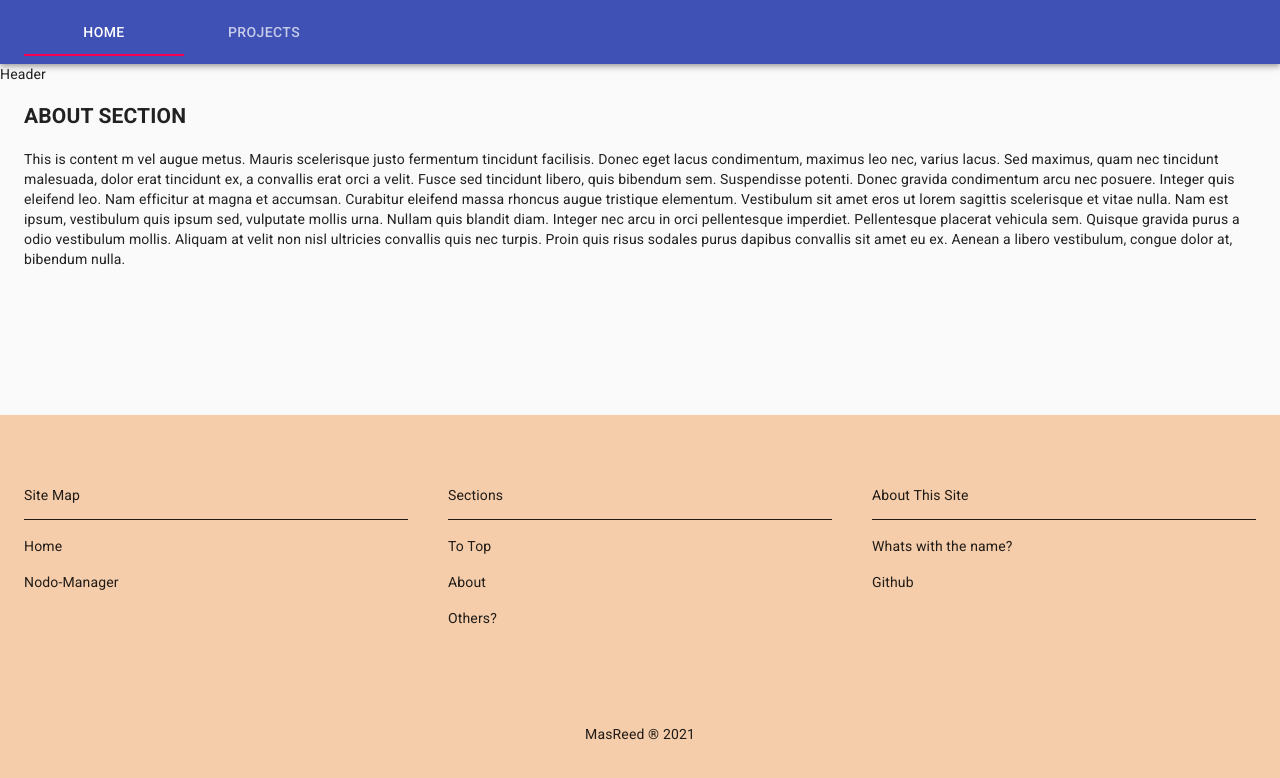
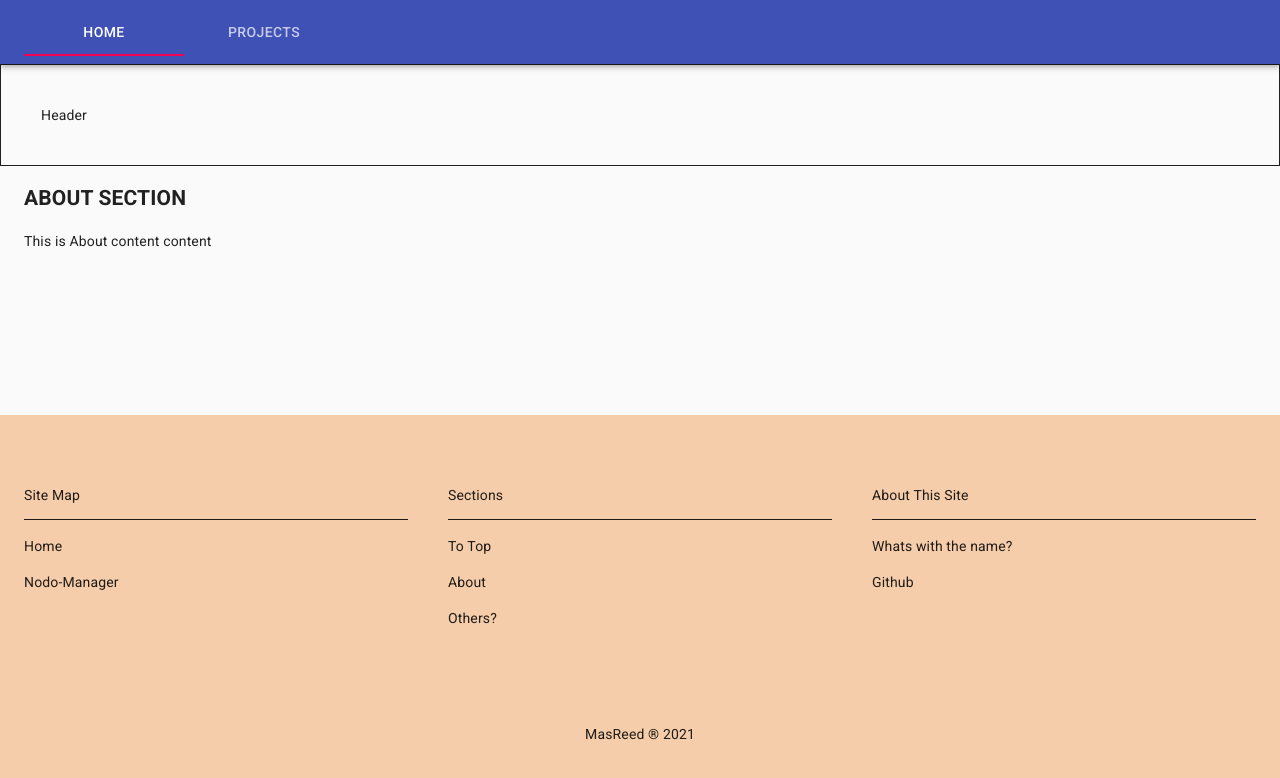
Before and after one commit to MasReed/personal-interactive-website, a React (Create React App) app: page / in a window 1280 px wide. Shown: the top 778 px of the page. Built offline with nearby package versions, Linux system fonts and the light colour scheme.

Commit message:
add mock header section

```diff
--- a/src/AboutSection.jsx
+++ b/src/AboutSection.jsx
@@ -6,15 +6,14 @@ import Container from '@material-ui/core/Container'
 
 const AboutSection = () => {
   return (
-
-    <Box m={0} p={0}>
+    <Box id='#about' m={0} p={0} >
       <Container>
         <h2>ABOUT SECTION</h2>
         <Box pb={4}>
-          This is content
-m vel augue metus. Mauris scelerisque justo fermentum tincidunt facilisis. Donec eget lacus condimentum, maximus leo nec, varius lacus. Sed maximus, quam nec tincidunt malesuada, dolor erat tincidunt ex, a convallis erat orci a velit.
+          This is About content content
+        </Box>
+        <Box>
 
-Fusce sed tincidunt libero, quis bibendum sem. Suspendisse potenti. Donec gravida condimentum arcu nec posuere. Integer quis eleifend leo. Nam efficitur at magna et accumsan. Curabitur eleifend massa rhoncus augue tristique elementum. Vestibulum sit amet eros ut lorem sagittis scelerisque et vitae nulla. Nam est ipsum, vestibulum quis ipsum sed, vulputate mollis urna. Nullam quis blandit diam. Integer nec arcu in orci pellentesque imperdiet. Pellentesque placerat vehicula sem. Quisque gravida purus a odio vestibulum mollis. Aliquam at velit non nisl ultricies convallis quis nec turpis. Proin quis risus sodales purus dapibus convallis sit amet eu ex. Aenean a libero vestibulum, congue dolor at, bibendum nulla.
         </Box>
       </Container>
     </Box>
--- a/src/App.js
+++ b/src/App.js
@@ -20,14 +20,15 @@ function App() {
       </AppBar>
 
 
-      <header id='top'>Header</header>
+      <header id='top' >
+        <Box p={5} border={1}>
+          Header
+        </Box>
+      </header>
 
-      <div id='content' style={{ flex: 1 }}>
-        <Box>
-          <div id='about'></div>
-          <AboutSection />
-        </Box>
-      </div>
+      <Box id='content' style={{ flex: 1 }}>
+        <AboutSection />
+      </Box>
 
       <PageFooter />
     </Box>
```
